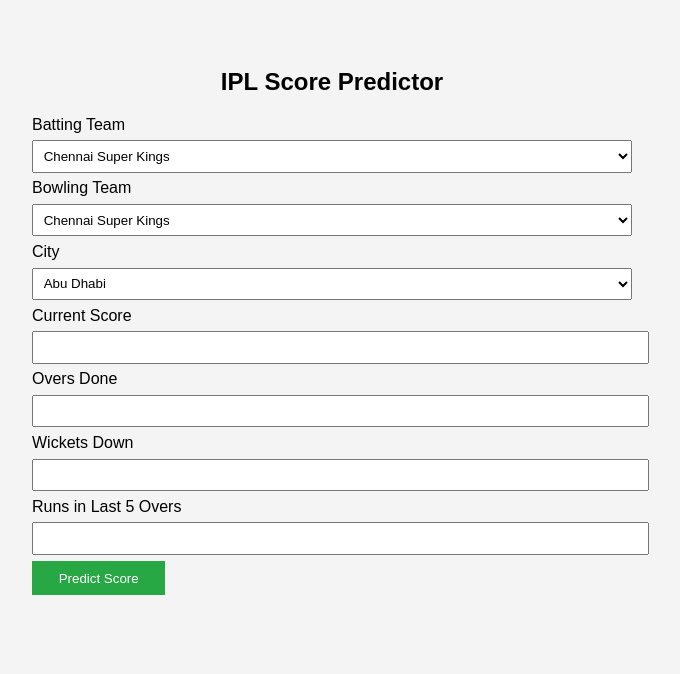
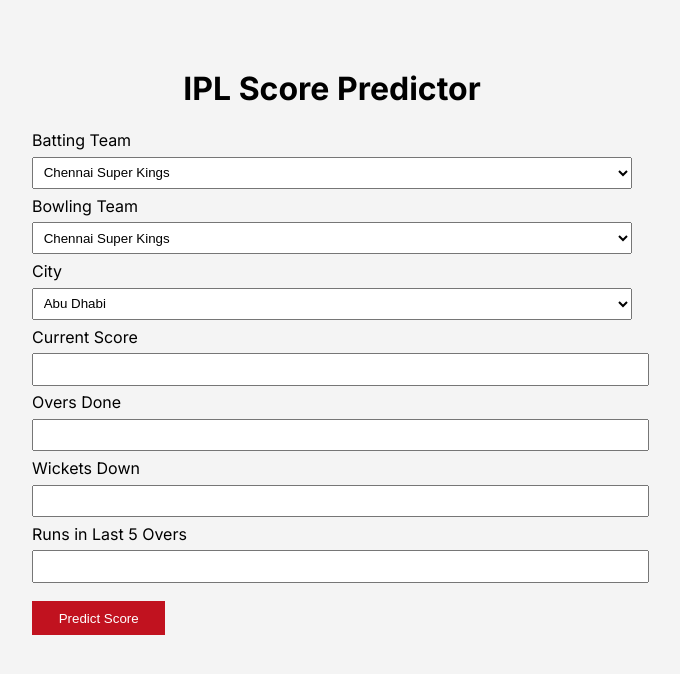
Before and after one commit to aaryankalra/ipl-score-predictor, a plain HTML site: page client/index.html in a window 1280 px wide. Shown: the whole page, without its empty margins (308-988 px from the left). Drawn offline with Linux system fonts and the light colour scheme.

Commit message:
UI changes

```diff
--- a/client/index.html
+++ b/client/index.html
@@ -6,7 +6,7 @@
   <link rel="stylesheet" href="styles.css">
 </head>
 <body>
-  <h2>IPL Score Predictor</h2>
+  <h1>IPL Score Predictor</h1>
 
   <label>Batting Team</label>
   <select id="batting_team" placeholder="Select Batting Team"></select>
--- a/client/styles.css
+++ b/client/styles.css
@@ -1,13 +1,17 @@
+@import url('https://fonts.googleapis.com/css2?family=Inter:ital,opsz,wght@0,14..32,100..900;1,14..32,100..900&display=swap');
+
 body {
-    font-family: Arial;
+    font-family: "Inter", sans-serif;
     max-width: 600px;
     margin: 2em auto;
     padding: 1em;
     background: #f4f4f4;
 }
 
-h2 {
+h1 {
     text-align: center;
+    font-weight: 700;
+    color: #000000;
 }
 
 input,
@@ -18,11 +22,16 @@ select {
 }
 
 button {
+    margin-top: 12px;
     padding: 0.7em 2em;
-    background: #28a745;
+    background: #c1121f;
     color: white;
     border: none;
     cursor: pointer;
+}
+
+button:hover {
+    background: #a00101;
 }
 
 #result {
```
